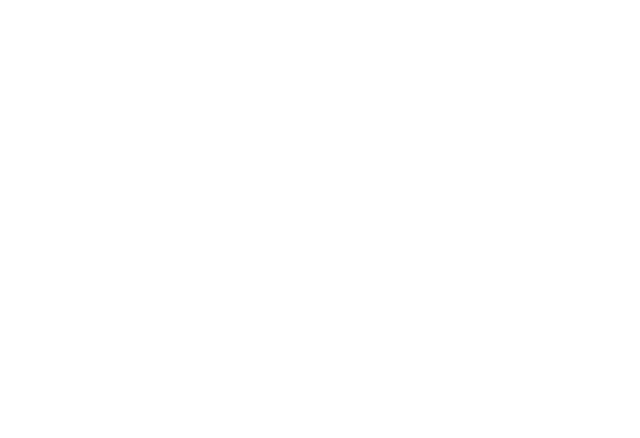
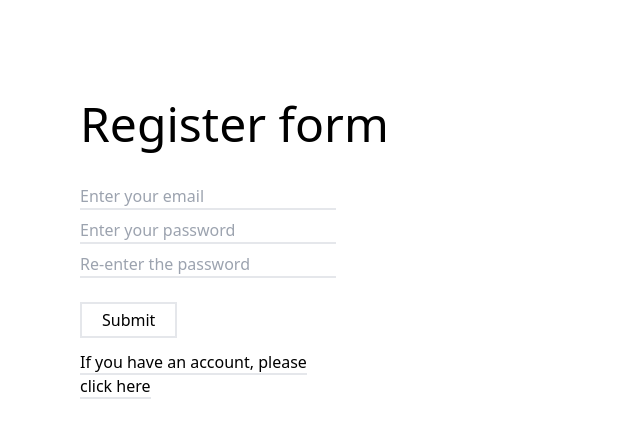
Before and after one commit to Mateusz-Zygadlo/MERN-blog-api, a React (Create React App) app in the folder frontend/: page /register in a window 1280 px wide. Before the commit this address had no page. Shown: the top 438 px of the page, without its empty margins (0-640 px from the left). Built offline with nearby package versions, Linux system fonts and the light colour scheme.

Commit message:
Adding Register page

```diff
--- a/frontend/src/Routes.js
+++ b/frontend/src/Routes.js
@@ -1,5 +1,6 @@
 import { BrowserRouter, Routes ,Route } from 'react-router-dom';
 import { Login } from './pages/Login';
+import { Register } from './pages/Register';
 
 export const Router = () => {
   return(
@@ -8,7 +9,13 @@
         <Route
           exact
           path='/login'
-          element={<Login />} />
+          element={<Login />}
+        />
+        <Route
+          exact
+          path='/register'
+          element={<Register />}
+        />
         </Routes>
     </BrowserRouter>
   )
--- /dev/null
+++ b/frontend/src/pages/Register.js
@@ -0,0 +1,16 @@
+export const Register = () => {
+  return(
+    <div className="p-20">
+      <h1 className="text-5xl py-5">Register form</h1>
+      <form action="/register" method="post">
+        <input type="text" placeholder="Enter your email" name="email" class="w-64 border-b-2 block mt-4 outline-none focus:border-blue-300 hover:border-gray-300 cursor-pointer transition-colors" />
+        <input type="password" placeholder="Enter your password" name="password" class="w-64 border-b-2 block mt-2 outline-none focus:border-blue-300 hover:border-gray-300 cursor-pointer transition-colors" />
+        <input type="password" placeholder="Re-enter the password" name="passwordTwo" class="w-64 border-b-2 block mt-2 mb-6 outline-none focus:border-blue-300 hover:border-gray-300 cursor-pointer transition-colors" />
+        <button type="submit" className="px-5 py-1 border-2 hover:border-gray-300 transition-colors focus:border-blue-300">Submit</button>
+      </form>
+      <div className="mt-3 w-64">
+        <a href='/login' className="border-b-2 hover:border-gray-300 transition-colors focus:border-blue-300">If you have an account, please click here</a>
+      </div>
+    </div>
+  )
+}
```
